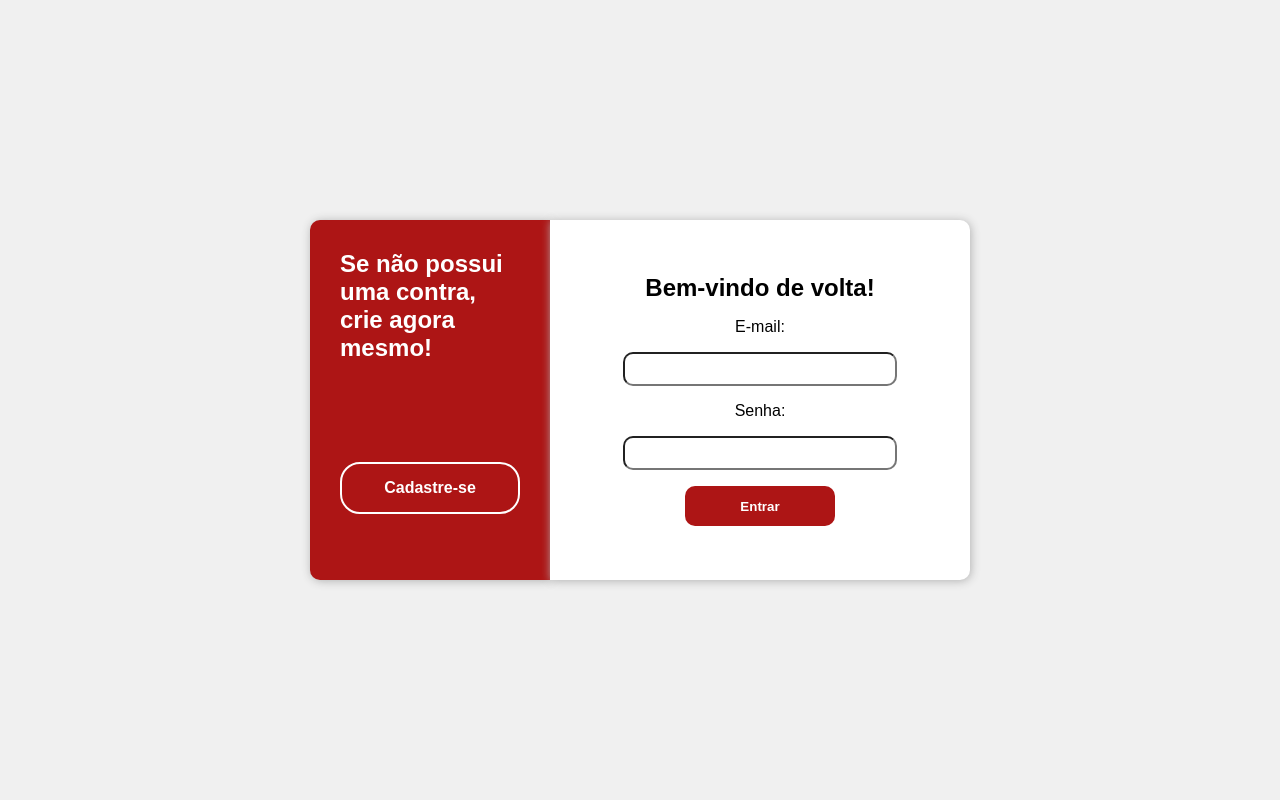
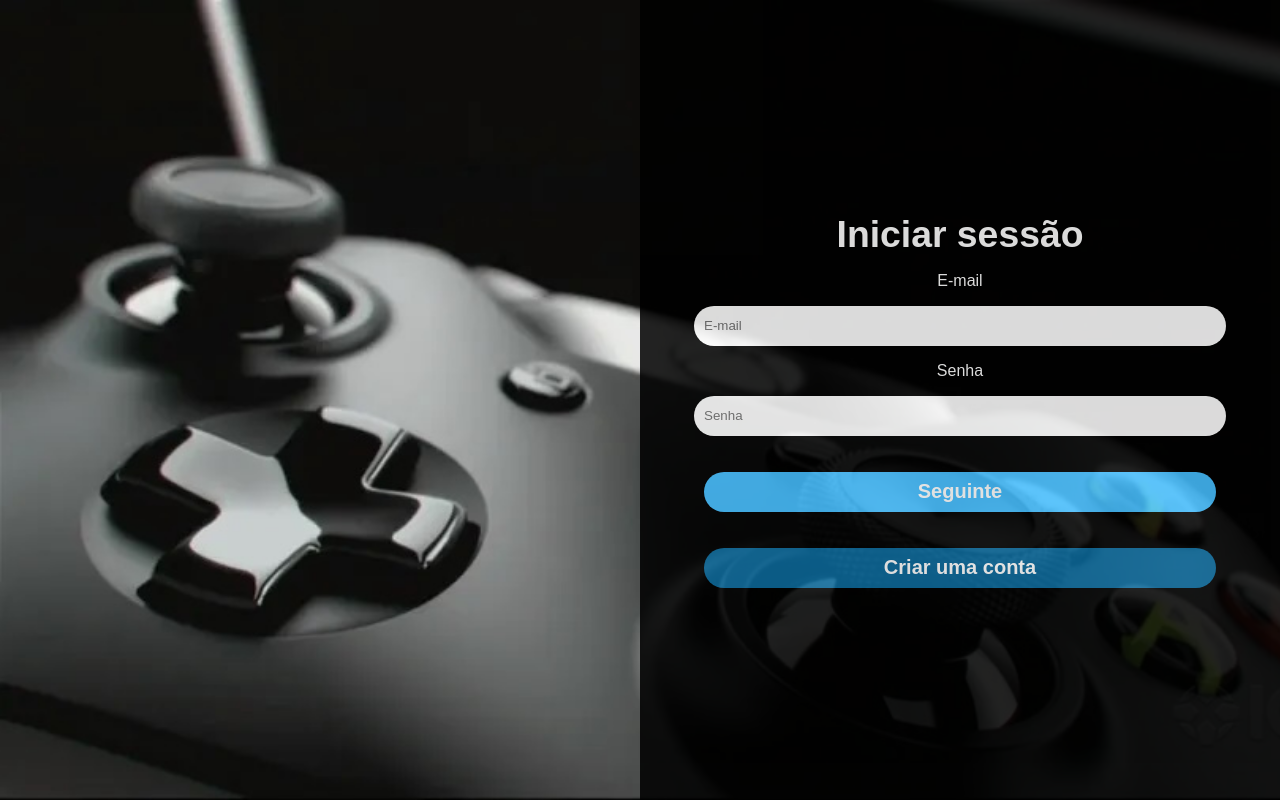
Before and after one commit to devGusta2/SecurityTests, a PHP site: page /login.php in a window 1280 px wide. Run offline with PHP 8.4, Linux system fonts and the light colour scheme.

Commit message:
SQL-INJECTION

```diff
--- a/SQL-INJECTION/css/index.css
+++ b/SQL-INJECTION/css/index.css
@@ -55,6 +55,10 @@ header{
     flex-direction: row;
     justify-content: center;
     gap: 1em;
+
+}
+.login a{
+    text-decoration: none;
 }
 .login img{
     height: 25px;
--- /dev/null
+++ b/SQL-INJECTION/css/login.css
@@ -0,0 +1,58 @@
+*{
+    margin: 0;
+    padding: 0;
+    left: 0;
+}
+.container{
+    display: flex;
+    flex-direction: row;
+    align-items: center;
+    justify-content: right;
+    height: 100vh;
+    width: 100%;
+
+}
+.login-box{
+    height: 100vh;
+    width: 50%;
+    background-color: black;
+    opacity: 85%;
+}
+.login-box{
+    text-align: center;
+    font-family: Arial, Helvetica, sans-serif;
+    display: flex;
+    flex-direction: column;
+    align-items: center;
+    justify-content: center;
+    gap :1em;
+    color: white;
+}
+.login-box input{
+    width: 80%;
+    border-radius: 20px;
+    height: 40px;
+    outline: 0;
+    border: 0;
+    padding: 0 10px;
+}
+.login-box button{
+   width: 80%;
+   height: 40px;
+   border-radius: 20px;
+   margin-top: 20px;
+   outline: 0;
+   border: 0;
+   background-color:rgb(69, 190, 255);
+   cursor: pointer;
+}
+.login-box h3{
+
+    font-size: 28pt;
+    color: white;
+}
+.login-box h4{
+
+    font-size: 15pt;
+    color: white;
+}
--- a/SQL-INJECTION/css/style.css
+++ b/SQL-INJECTION/css/style.css
@@ -13,7 +13,7 @@ body{
    text-align: center;
     width: 400px;
     height: 340px;
-    background-color: white;
+    background-color: black;
     border-bottom-right-radius: 10px;
     border-top-right-radius: 10px;
     align-items: center;
@@ -86,3 +86,13 @@ body{
     transition: 0.5s;
     background-color: rgb(212, 25, 25);
 }
+.content{
+    width: 100%;
+    height: 100vh;
+}
+.bg{
+    height: 200px;
+    width: 200px;
+    background-image: url('./img/0946a09b0fb06d666651ca0c0a4dfdcd.jpg');
+
+}
--- a/SQL-INJECTION/index.php
+++ b/SQL-INJECTION/index.php
@@ -1,10 +1,10 @@
 <!DOCTYPE html>
-<html lang="en">
+<html lang="pt-br">
 <head>
     <meta charset="UTF-8">
     <meta name="viewport" content="width='device-width', initial-scale=1.0">
     <link rel="stylesheet" href="css/index.css">
-    <title>Document</title>
+    <title>Home</title>
 </head>
     <body>
         <div class="container">
@@ -58,7 +58,7 @@
                         </ul>
                     </div>
                     <div class="login">
-                        <div class="button"><p>Inciar Sessão</p></div>
+                        <a href="login.php"><div class="button"><p>Inciar Sessão</p></div></a>
                         <img src="img/lupa.png" alt="">
                     </div>
                </div>
--- a/SQL-INJECTION/login.php
+++ b/SQL-INJECTION/login.php
@@ -1,39 +1,49 @@
 <!DOCTYPE html>
-<html lang="en">
+<html lang="pt-br">
 <head>
     <meta charset="UTF-8">
     <meta name="viewport" content="width=device-width, initial-scale=1.0">
-    <link rel="stylesheet" href="css/style.css">
+    <link rel="stylesheet" href="css/login.css">
     <title>Login/Cadastro</title>
+    <style>
+        body{
+         background-image: url('img/bg4.jpg');
+         background-size:cover;
+        }
+    </style>
 </head>
     <body>
-        <div class="container">
-            <div class="cad-box">
-                <h2>Se não possui uma contra, crie agora mesmo!</h2>
+       <div class="container">
+           <form action="" method="post" class="login-box">
 
-                <div class="button-cad">
-                    <a href=""><h4>Cadastre-se</h4></a>
-                </div>
-            </div>
-            <div class="login-box">
-                <form action="verify.php" method="post">
-                <h2>Bem-vindo de volta!</h2>
-                    <label>E-mail:</label>
-                    <input type="text" name="email" class="inpt">
-                    <label>Senha:</label>
-                    <input type="text" name="senha" class="inpt">
-                    <button type="submit" class="button"><h4>Entrar</h4></button>
+                    <h3>Iniciar sessão</h3>
+                    <label>E-mail</label>
+                    <input type="text" placeholder="E-mail">
+                    <label>Senha</label>
+                    <input type="text" placeholder="Senha">
+                    <button type="submit"><h4>Seguinte</h3></button>
+                    <button type="" style=" background-color:rgb(11, 105, 155);"><h4>Criar uma conta</h4></button>
+           </form>
 
-                </form>
-            </div>
-        </div>
+       </div>
     </body>
+
 </html>
 
 <?php
 
+// $select = "SELECT * FROM tbUser WHERE emailUser=? AND senhaUser=?";
 
+// $stmt=$mysqli->prepare($select);
 
+// $stmt->bind_param('ss',$email, $senha);
+
+// $stmt->execute();
+
+// $res=$stmt->get_result();
+// while($info=$res->fetch_assoc()){
+
+// }
 
 
 ?>
```
Also changed, not shown: SQL-INJECTION/img/bg.jpg (added), SQL-INJECTION/img/bg1.jpg (added), SQL-INJECTION/img/bg2.jpg (added), SQL-INJECTION/img/bg3.jpg (added), SQL-INJECTION/img/bg4.jpg (added).
